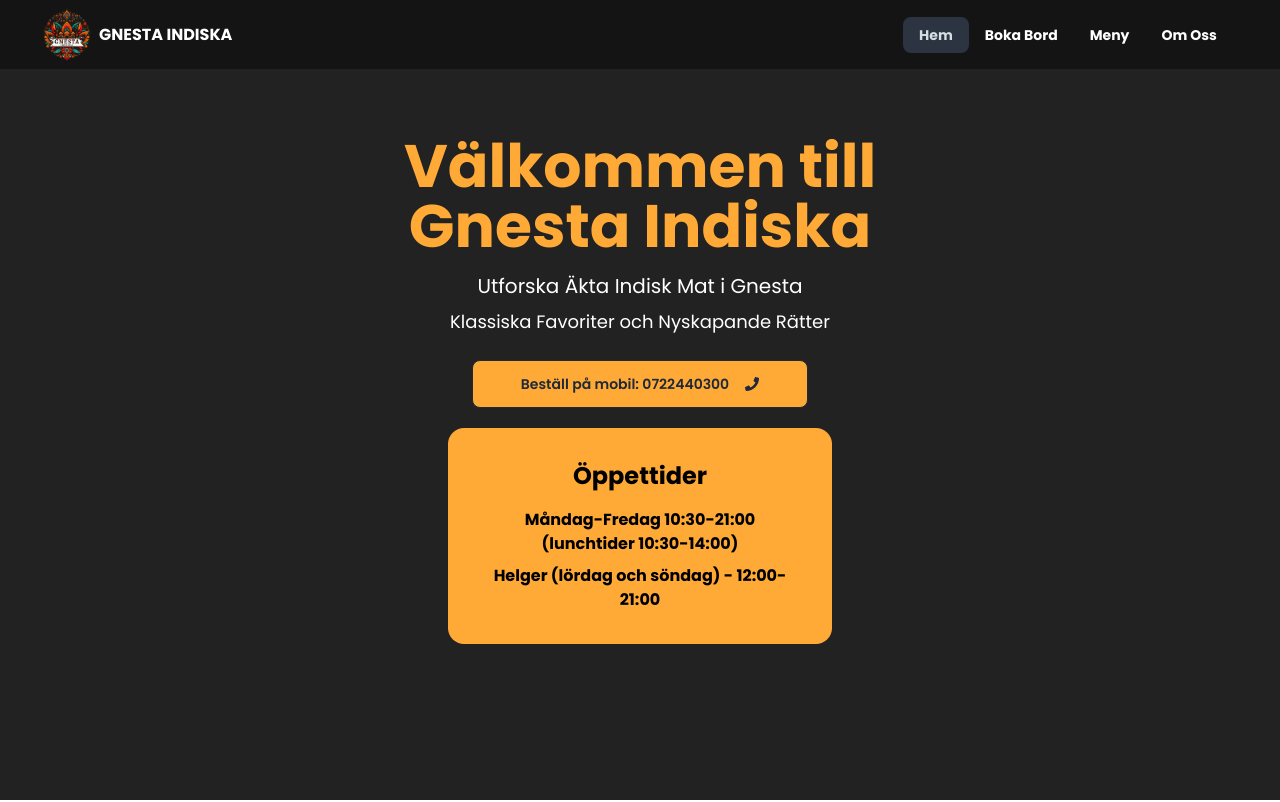
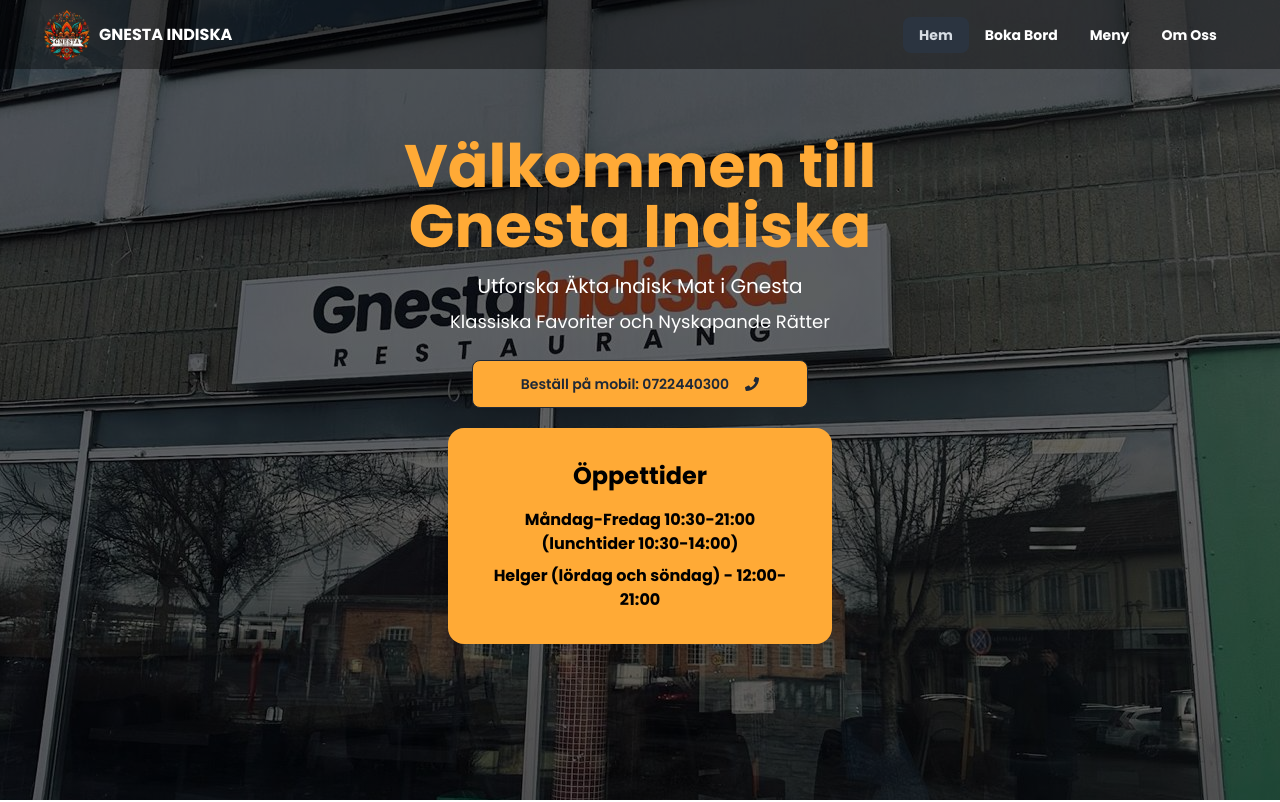
Before and after one commit to SWEDWEB-LIMITED/gnesta_indiska_client, a React (Vite) app: page / in a window 1280 px wide. Shown: the top 802 px of the page. Built offline with nearby package versions, Linux system fonts and the light colour scheme.

Commit message:
design updated

```diff
--- a/src/Pages/Home/Intro/Intro.tsx
+++ b/src/Pages/Home/Intro/Intro.tsx
@@ -1,12 +1,19 @@
 import { FaPhone } from "react-icons/fa";
+import GnestaIndiska from "../../../assets/GnestaIndiska.jpeg";
 
 const Intro = () => {
   const handleCallForOrder = () => {
-    window.location.href = "tel:+46722440300";
+    window.location.href = "tel:+460722440300";
   };
 
   return (
-    <div className="bg-[#222] text-white min-h-screen flex flex-col justify-center items-center">
+    <div
+      className="bg-[#222] text-white min-h-screen flex flex-col justify-center items-center"
+      style={{
+        backgroundImage: `linear-gradient(rgba(0,0,0,0.6), rgba(0,0,0,0.6)), url(${GnestaIndiska})`,
+        backgroundPosition: "center",
+      }}
+    >
       <div className="text-center max-w-2xl mx-auto">
         <h1 className="lg:text-6xl text-4xl font-bold text-[#ffaa36] mb-4">
           Välkommen till Gnesta Indiska
--- a/src/Pages/Home/RecipeMenu/ReceipyCard.tsx
+++ b/src/Pages/Home/RecipeMenu/ReceipyCard.tsx
@@ -13,14 +13,15 @@
       {items.items.map((data: ReceipyCardType) => (
         <div key={keyGenerator()}>
           <div className="flex">
-            <div className="w-[19rem]">
+            <div className="w-[16rem]">
               <p className="sm:text-lg font-semibold lg:text-xl">
                 {data.serial}. {data.name} -
               </p>
               <p className="font-medium">{data.description} </p>
             </div>
 
-            {category === "BANGLADESHISKT MAT" || category === "TYPISKA RÄTTER" ? (
+            {category === "BANGLADESHISKT MAT" ||
+            category === "TYPISKA RÄTTER" ? (
               <div className="grid grid-cols-2 gap-6 place-items-end place-content-start  w-[7rem]">
                 <p>{data.specialPrice}</p>
                 <p>{data.extraSpecialPrice}</p>
--- a/src/Pages/Home/RecipeMenu/RecipeMenu.tsx
+++ b/src/Pages/Home/RecipeMenu/RecipeMenu.tsx
@@ -49,7 +49,7 @@
 
   return (
     <>
-      <div className="bg-[#ffaa36] font-semibold  py-[3rem] overflow-hidden mt-[6rem]">
+      <div className="bg-[#ffaa36] font-semibold  py-[3rem] overflow-hidden mt-[6rem] ">
         <h1 className="text-4xl font-bold mb-[6rem] text-center">Menylista</h1>
 
         <div className="grid sm:grid-cols-1 md:grid-cols-2 xl:grid-cols-3 gap-x-4 gap-y-[5rem]">
@@ -94,7 +94,7 @@
             </div>
           </div>
 
-          <div className="hidden sm:hidden md:flex xl:hidden md:mt-[-9rem] flex-col gap-[5rem] items-center ">
+          <div className="hidden sm:hidden md:flex xl:hidden  flex-col gap-[5rem] items-center ">
             {dynamicMapData(items_8)}
             {dynamicMapData(items_9)}
             <div className={`mt-[5rem] text-center text-xl `}>
--- a/src/Pages/Home/WeekendLunchItems/Card.tsx
+++ b/src/Pages/Home/WeekendLunchItems/Card.tsx
@@ -25,7 +25,10 @@
 
       {/* map menu list */}
       {data.menuList.map((data: any, index: any) => (
-        <div className="flex w-full items-center flex-col gap-y-6 my-12" key={index}>
+        <div
+          className="flex w-full items-center flex-col gap-y-6 my-12"
+          key={index}
+        >
           <div className="flex w-full justify-center px-[3rem]">
             <div className="w-[17rem]">
               <p className="text-xl lg:text-2xl">{data.name}</p>
```
